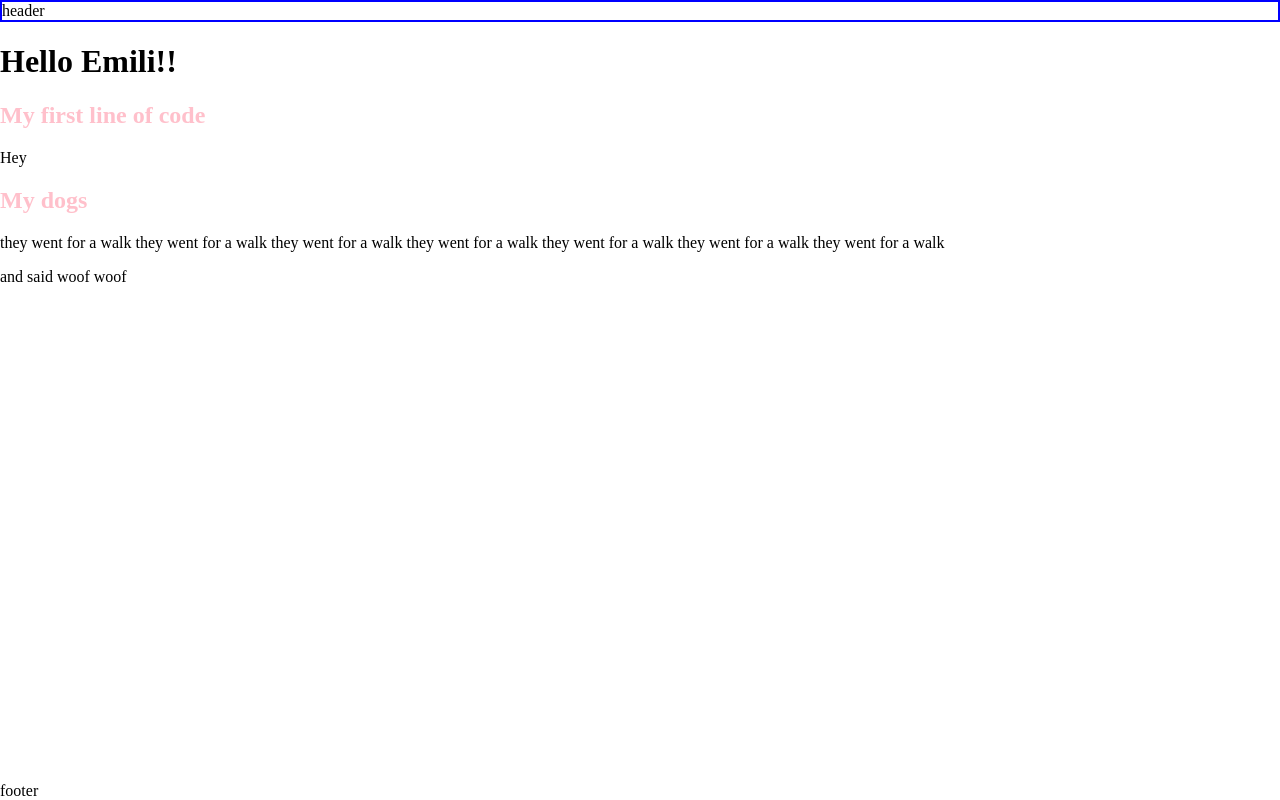
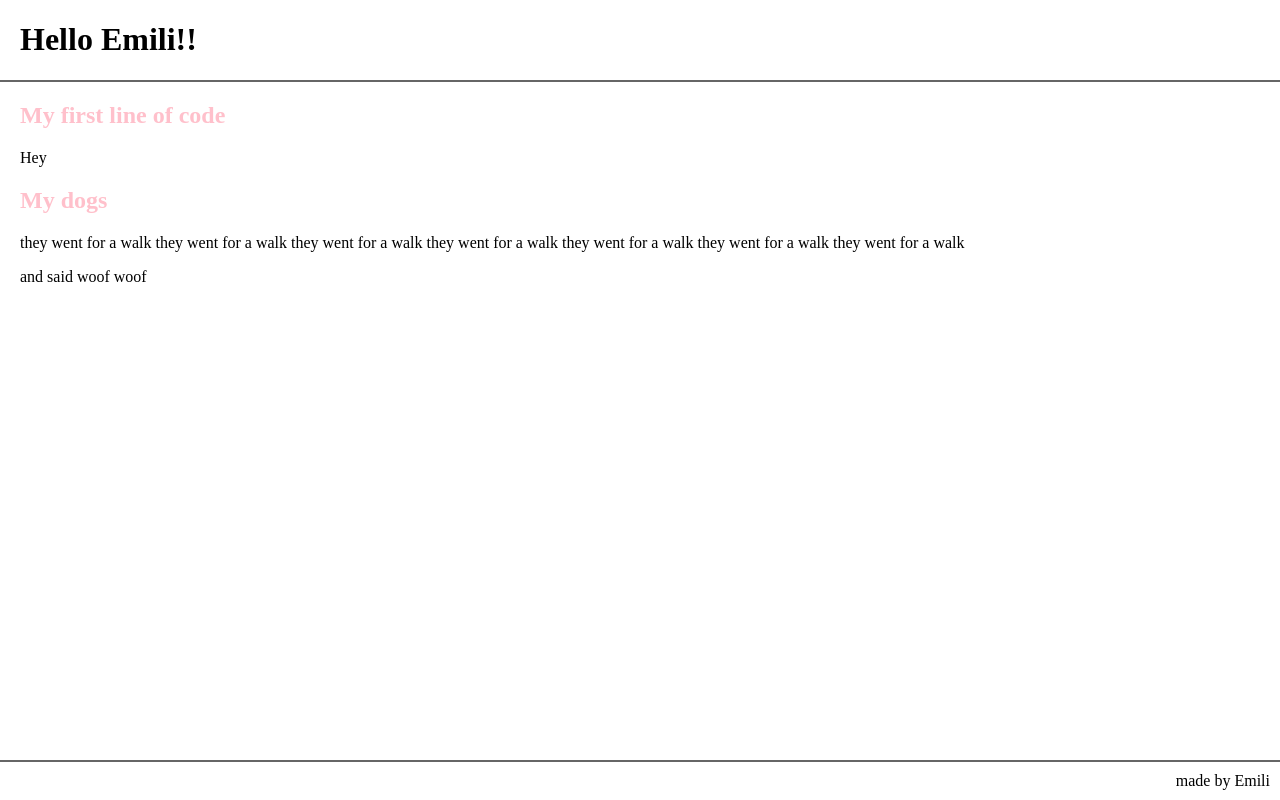
Before and after one commit to EmiliSrdoc/html, a plain HTML site: page index.html in a window 1280 px wide. Drawn offline with Linux system fonts and the light colour scheme.

Commit message:
cleanup header and footer

```diff
--- a/index.html
+++ b/index.html
@@ -7,9 +7,8 @@
   <body>
     <div id="page">
       <div>
-        <header>header</header>
+        <header><h1>Hello Emili!!</h1></header>
         <main>
-          <h1>Hello Emili!!</h1>
           <h2>My first line of code</h2>
           <p>Hey</p>
           <h2>My dogs</h2>
@@ -21,7 +20,7 @@
           <p>and said woof woof</p>
         </main>
       </div>
-      <footer>footer</footer>
+      <footer>made by Emili</footer>
     </div>
   </body>
 </html>
--- a/style.css
+++ b/style.css
@@ -19,5 +19,16 @@ h2 {
 }
 
 header {
-  border: 2px solid blue;
+  border-bottom: 2px solid #666;
+  padding: 0 20px;
 }
+
+main {
+  padding: 0 20px;
+}
+
+footer {
+  border-top: 2px solid #666;
+  text-align: right;
+  padding: 10px;
+}
```
Also changed, not shown: 1 other file.
